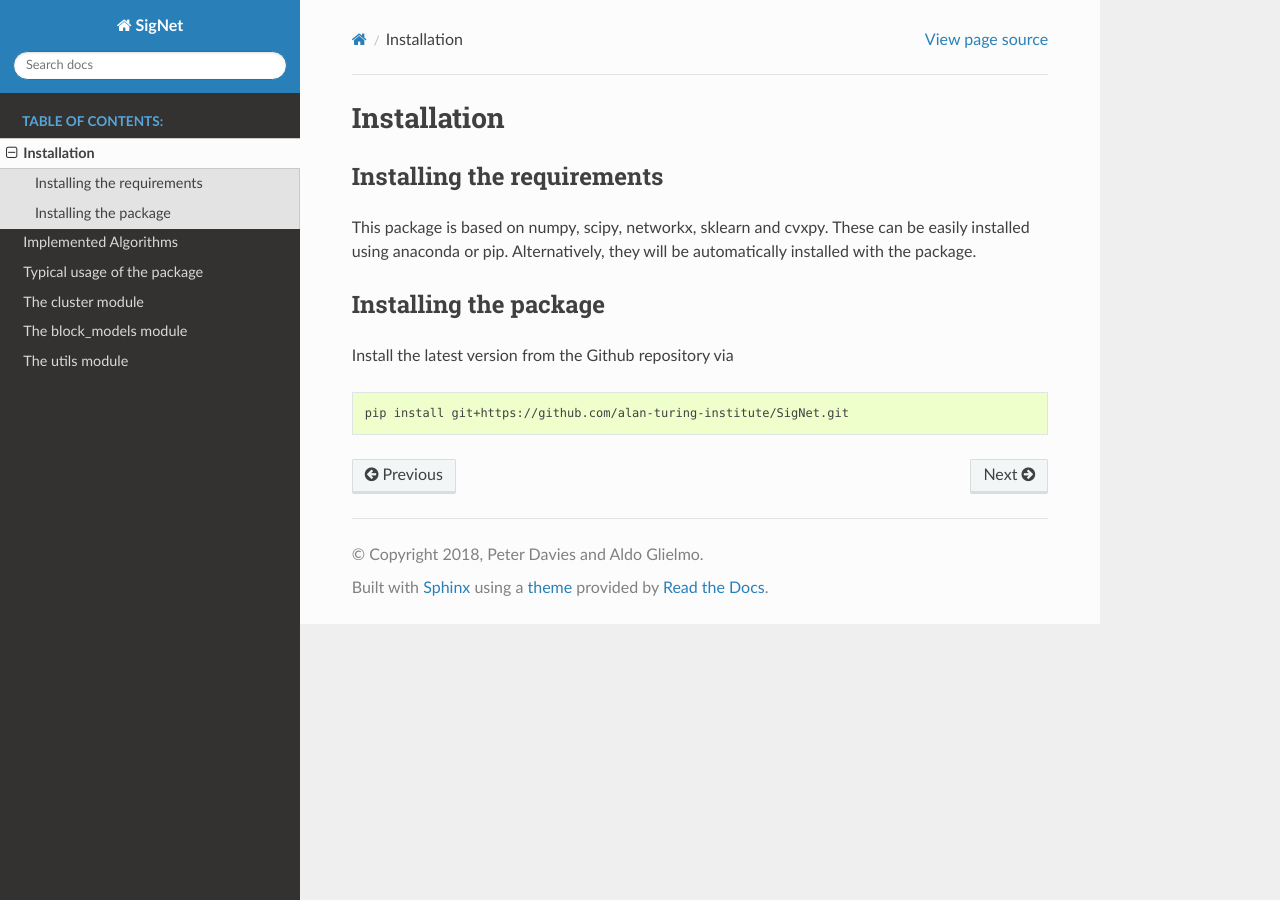
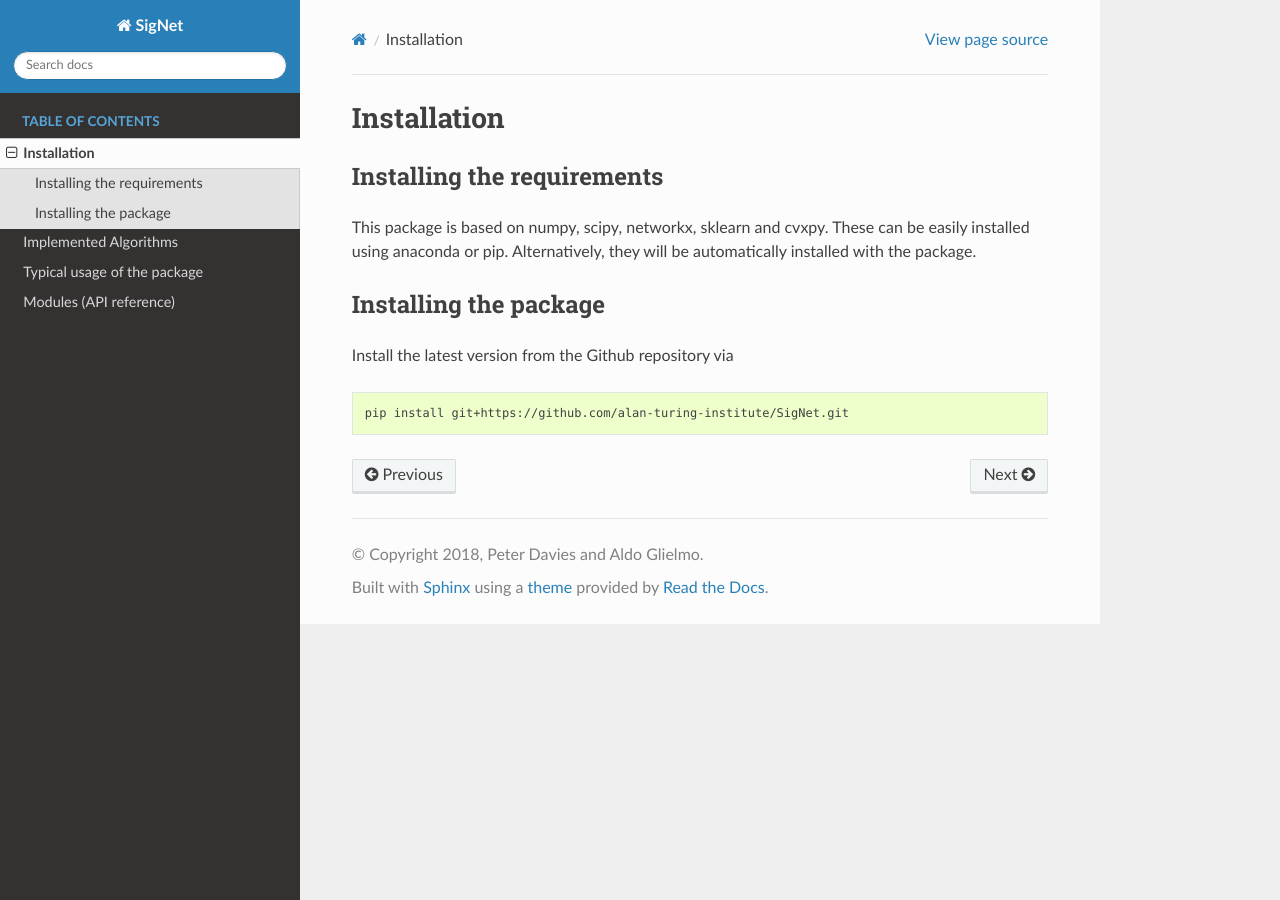
Before and after one commit to alan-turing-institute/SigNet, a Sphinx documentation site: the page built from docs/source/installation.rst, in a window 1280 px wide. Built offline with Sphinx 7.4.7 and the Read the Docs theme 2.0.0, drawn with Linux system fonts in a browser that asks for light colours.

Commit message:
improved structure structure

```diff
--- a/docs/source/index.rst
+++ b/docs/source/index.rst
@@ -12,14 +12,12 @@ The code can be found on GitHub at https://github.com/alan-turing-institute/SigN
 
 .. toctree::
    :maxdepth: 2
-   :caption: Table of Contents:
+   :caption: Table of Contents
 
    installation
    implemented_algorithms
    usage
-   cluster
-   block_models
-   utils
+   modules
 
 Indices and tables
 ------------------
--- /dev/null
+++ b/docs/source/modules.rst
@@ -0,0 +1,12 @@
+Modules (API reference)
+=======================
+
+The package contains three modules: cluster, block_models and utils.
+
+
+.. toctree::
+   :maxdepth: 2
+
+   cluster
+   block_models
+   utils
```
Also changed, not shown: docs/source/block_models.rst (line endings or trailing spaces).
